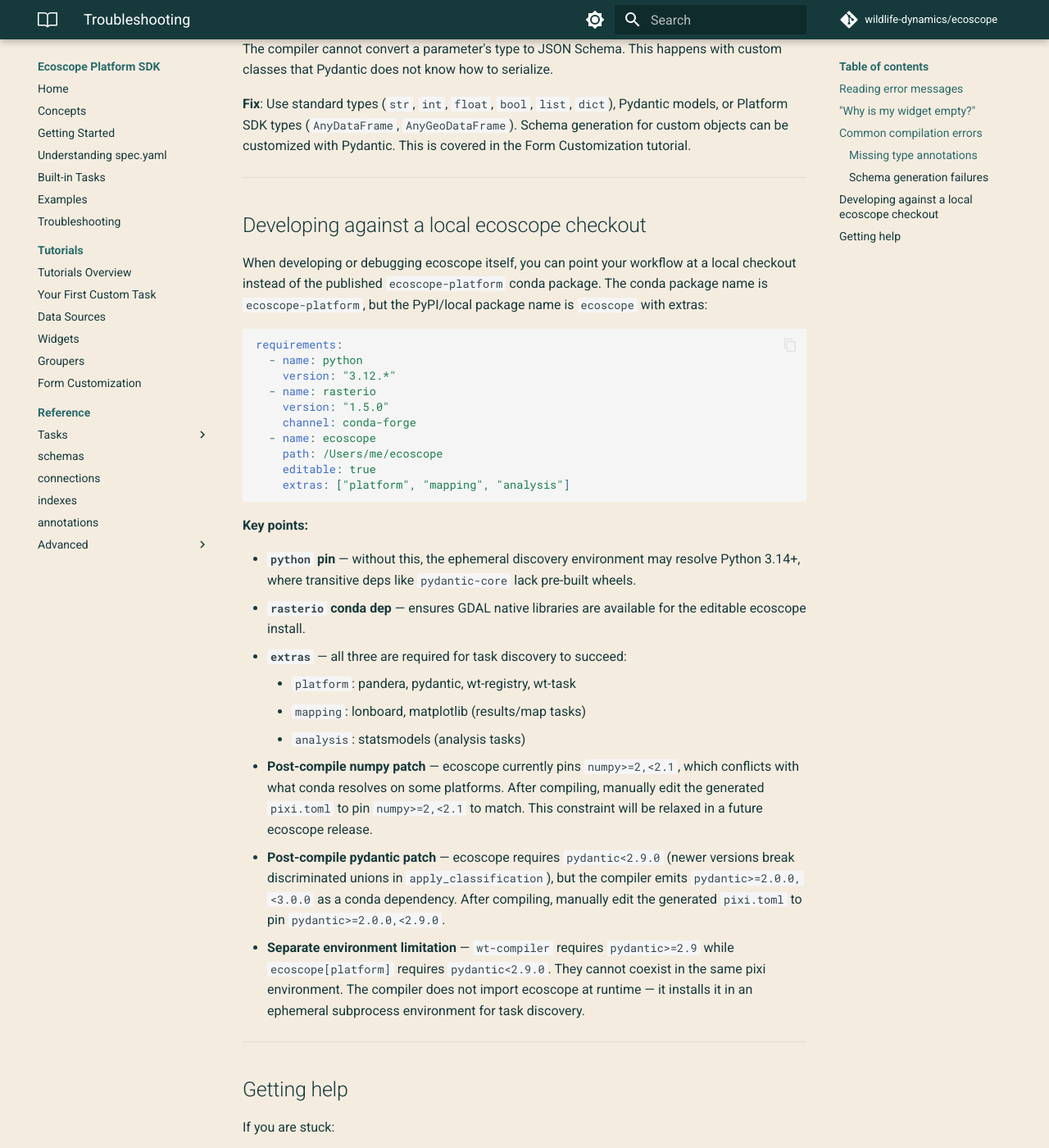
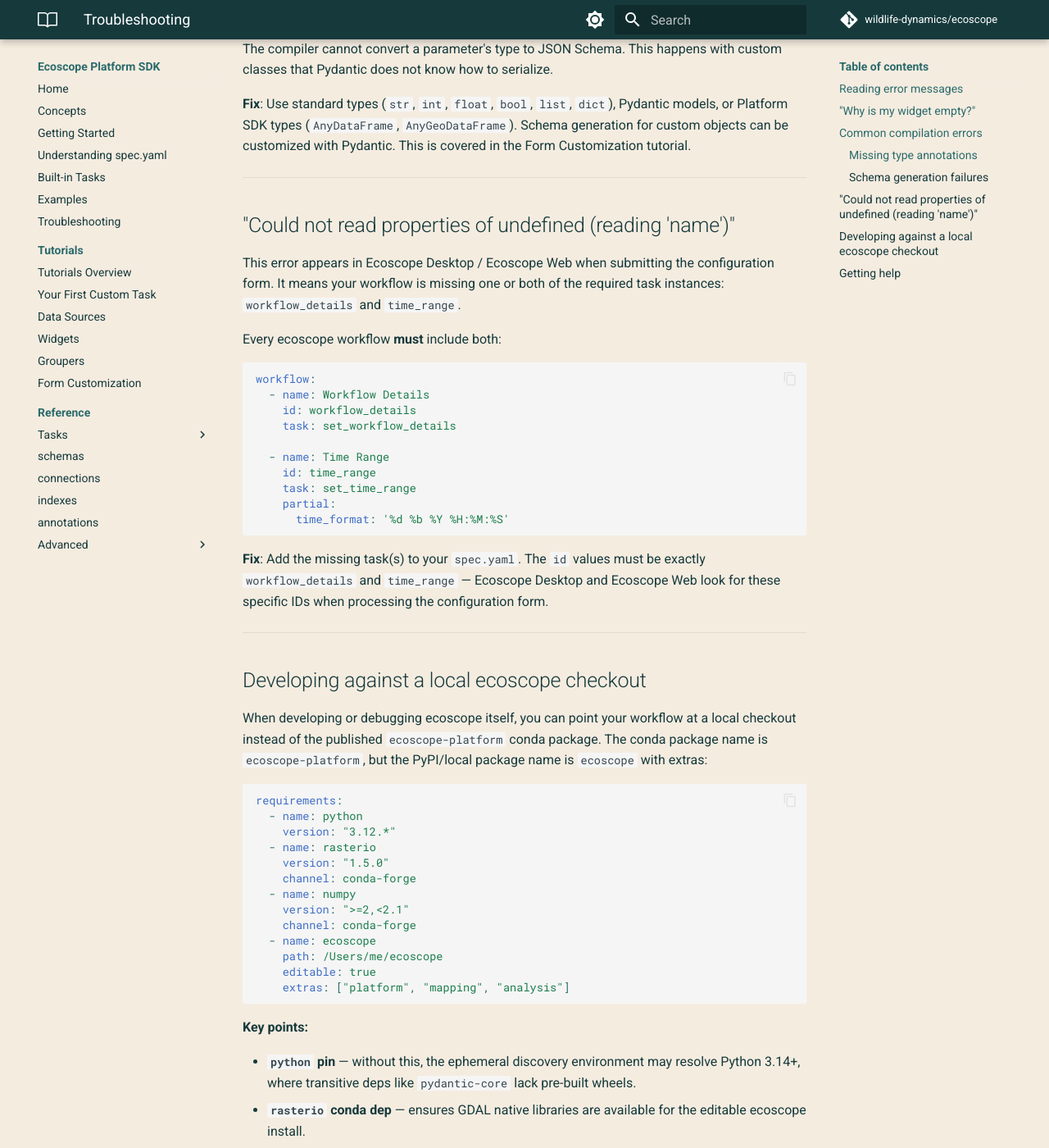
Before and after one commit to wildlife-dynamics/ecoscope, an MkDocs documentation site: the page built from doc/platform-sdk/content/troubleshooting.md, in a window 1280 px wide and 1400 px high, scrolled down 1915 px. Shown: the whole window at 82% size. Built offline with MkDocs 1.6.1 and Material for MkDocs 9.7.7, drawn with Linux system fonts in a browser that asks for light colours; comment, search, counter and statistics services are not loaded; some of the changed text lies outside the part shown.

Commit message:
fix: address PR review comments for auto_detect and docs
- Add exclude=True to auto_detect Field to keep it out of rjsf forms
- Add ValueError when both auto_detect and columns are provided
- Add test for mutual exclusion check
- Add troubleshooting entry for missing workflow_details/time_range
- Add required tasks note to understanding-spec.md
- Update local ecoscope docs: numpy as spec requirement, expand extras,
  clarify pydantic patch, reframe separate environments

Co-Authored-By: Claude Opus 4.6 (1M context) <noreply@anthropic.com>

````diff
--- a/doc/platform-sdk/content/troubleshooting.md
+++ b/doc/platform-sdk/content/troubleshooting.md
@@ -73,6 +73,29 @@ The compiler cannot convert a parameter's type to JSON Schema. This happens with
 
 ---
 
+## "Could not read properties of undefined (reading 'name')"
+
+This error appears in Ecoscope Desktop / Ecoscope Web when submitting the configuration form. It means your workflow is missing one or both of the required task instances: `workflow_details` and `time_range`.
+
+Every ecoscope workflow **must** include both:
+
+```yaml
+workflow:
+  - name: Workflow Details
+    id: workflow_details
+    task: set_workflow_details
+
+  - name: Time Range
+    id: time_range
+    task: set_time_range
+    partial:
+      time_format: '%d %b %Y %H:%M:%S'
+```
+
+**Fix**: Add the missing task(s) to your `spec.yaml`. The `id` values must be exactly `workflow_details` and `time_range` — Ecoscope Desktop and Ecoscope Web look for these specific IDs when processing the configuration form.
+
+---
+
 ## Developing against a local ecoscope checkout
 
 When developing or debugging ecoscope itself, you can point your workflow at a local checkout instead of the published `ecoscope-platform` conda package. The conda package name is `ecoscope-platform`, but the PyPI/local package name is `ecoscope` with extras:
@@ -83,6 +106,9 @@ requirements:
     version: "3.12.*"
   - name: rasterio
     version: "1.5.0"
+    channel: conda-forge
+  - name: numpy
+    version: ">=2,<2.1"
     channel: conda-forge
   - name: ecoscope
     path: /Users/me/ecoscope
@@ -97,23 +123,35 @@ requirements:
   pre-built wheels.
 - **`rasterio` conda dep** — ensures GDAL native libraries are available for
   the editable ecoscope install.
-- **`extras`** — all three are required for task discovery to succeed:
-    - `platform`: pandera, pydantic, wt-registry, wt-task
+- **`extras`** — the extras you need depend on which tasks your workflow uses and the dependencies.
+  The four shown below cover the most common case:
+    - `platform`: pandera, pydantic, wt-registry, wt-task (always required)
     - `mapping`: lonboard, matplotlib (results/map tasks)
     - `analysis`: statsmodels (analysis tasks)
-- **Post-compile numpy patch** — ecoscope currently pins `numpy>=2,<2.1`,
-  which conflicts with what conda resolves on some platforms. After compiling,
-  manually edit the generated `pixi.toml` to pin `numpy>=2,<2.1` to match.
-  This constraint will be relaxed in a future ecoscope release.
+    - `plotting`: plotly, scikit-learn
+
+    Other extras may also be needed depending on your tasks/dependencies.
+- **`numpy` pin** — ecoscope currently pins `numpy>=2,<2.1`, which conflicts
+  with what conda resolves on some platforms. Add a numpy conda requirement to
+  the spec to avoid a post-compile patch:
+
+    ```yaml
+    - name: numpy
+      version: ">=2,<2.1"
+      channel: conda-forge
+    ```
+
 - **Post-compile pydantic patch** — ecoscope requires `pydantic<2.9.0` (newer
   versions break discriminated unions in `apply_classification`), but the
   compiler emits `pydantic>=2.0.0,<3.0.0` as a conda dependency. After
   compiling, manually edit the generated `pixi.toml` to pin
-  `pydantic>=2.0.0,<2.9.0`.
-- **Separate environment limitation** — `wt-compiler` requires `pydantic>=2.9` while
+  `pydantic>=2.0.0,<2.9.0`. This cannot be set via `requirements:` because
+  the compiler overrides pydantic's version constraint.
+- **Separate environments** — `wt-compiler` requires `pydantic>=2.9` while
   `ecoscope[platform]` requires `pydantic<2.9.0`. They cannot coexist in the
-  same pixi environment. The compiler does not import ecoscope at runtime — it
-  installs it in an ephemeral subprocess environment for task discovery.
+  same pixi environment, which is why the compiler installs requirements in an
+  ephemeral subprocess environment for task discovery rather than importing
+  them directly.
 
 ---
 
````
Also changed, not shown: doc/platform-sdk/content/understanding-spec.md (+3 -0 lines), 2 other files.
